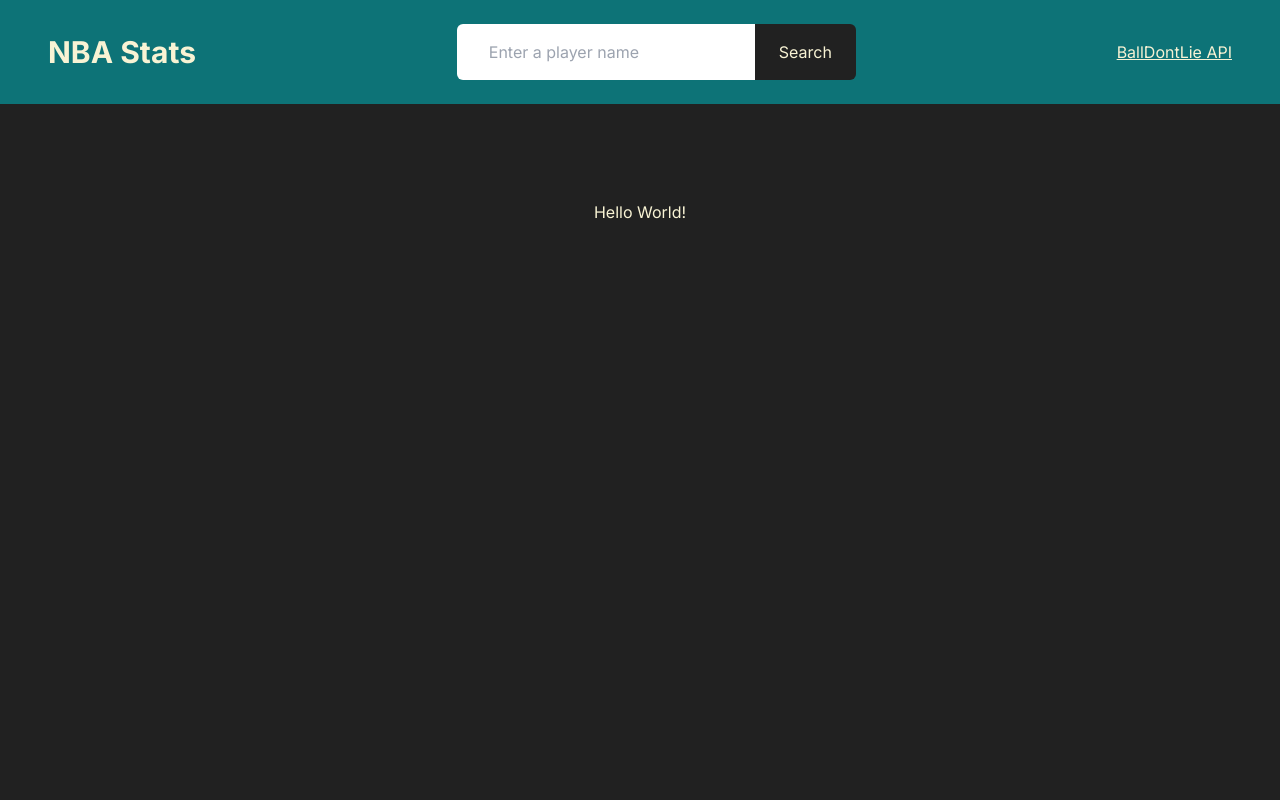
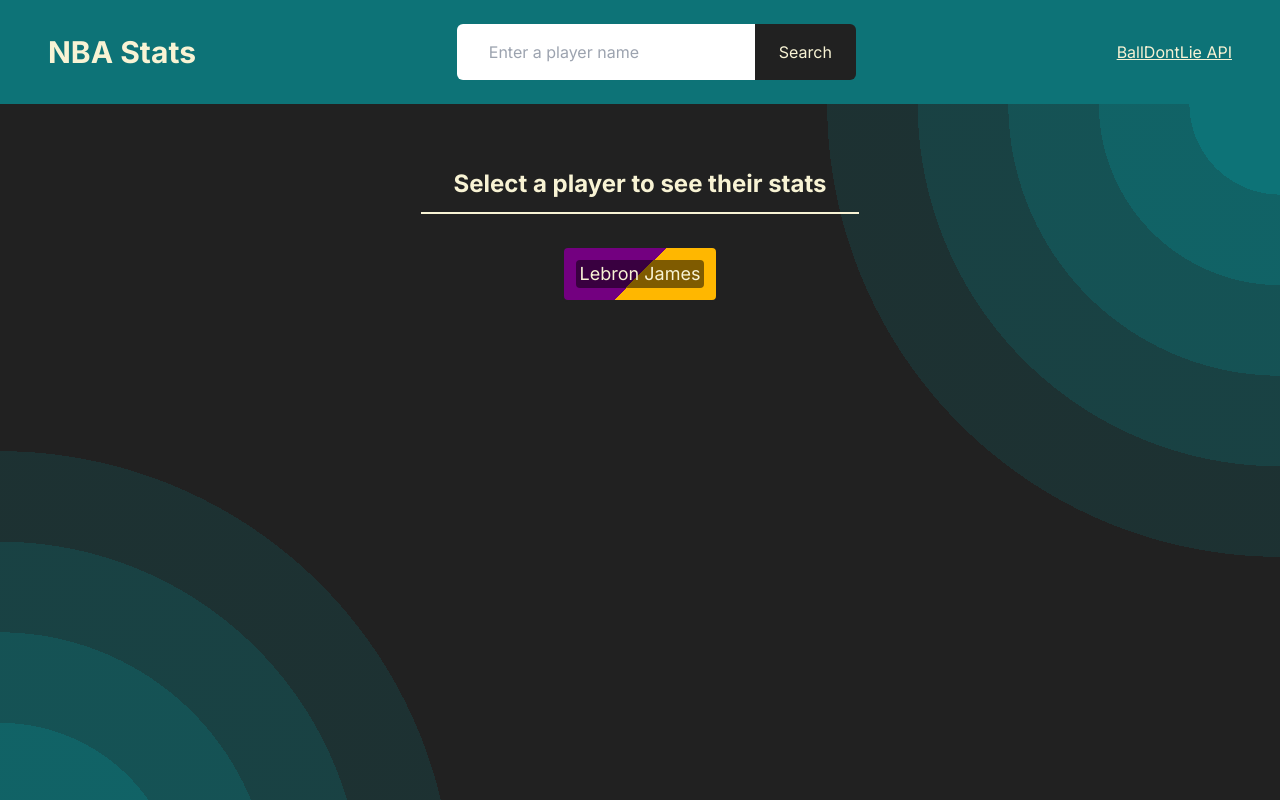
Before and after one commit to TurinoS/NBA-Players-Stats, a Next.js app: page / in a window 1280 px wide. Shown: the top 800 px of the page. Built offline with nearby package versions, Linux system fonts and the light colour scheme.

Commit message:
feat: criada section onde se lista os resultados da busca

```diff
--- a/package.json
+++ b/package.json
@@ -16,6 +16,7 @@
     "eslint": "8.47.0",
     "eslint-config-next": "13.4.17",
     "next": "13.4.17",
+    "polished": "^4.2.2",
     "postcss": "8.4.28",
     "react": "18.2.0",
     "react-dom": "18.2.0",
--- a/src/app/globals.css
+++ b/src/app/globals.css
@@ -7,11 +7,37 @@
   --first: #0D7377;
   --second: #F8F3D4;
   --third: #f62a2a;
+  --bg-fade2: rgba(13, 115, 119, 0.8);
+  --bg-fade3: rgba(13, 115, 119, 0.6);
+  --bg-fade4: rgba(13, 115, 119, 0.4);
+  --bg-fade5: rgba(13, 115, 119, 0.2);
+  --bg-fade6: rgba(13, 115, 119, 0);
+}
+
+main {
+  color: var(--second);
+  background:
+    radial-gradient(circle at top right,
+      var(--first) 0%, var(--first) 6%,
+      var(--bg-fade2) 6%, var(--bg-fade2) 12%,
+      var(--bg-fade3) 12%, var(--bg-fade3) 18%,
+      var(--bg-fade4) 18%, var(--bg-fade4) 24%,
+      var(--bg-fade5) 24%, var(--bg-fade5) 30%,
+      var(--bg-fade6) 30%
+    ),
+    radial-gradient(circle at bottom left,
+      var(--first) 0%, var(--first) 6%,
+      var(--bg-fade2) 6%, var(--bg-fade2) 12%,
+      var(--bg-fade3) 12%, var(--bg-fade3) 18%,
+      var(--bg-fade4) 18%, var(--bg-fade4) 24%,
+      var(--bg-fade5) 24%, var(--bg-fade5) 30%,
+      var(--bg-fade6) 30%
+    )
 }
 
 body {
+  background-color: var(--bg);
   color: var(--second);
-  background-color: var(--bg);
 }
 
 a:hover {
--- a/src/app/page.tsx
+++ b/src/app/page.tsx
@@ -1,8 +1,9 @@
+import PlayerSelectorList from "@/components/PlayerSelectorList";
 
 export default function Home() {
   return (
-    <main className="flex min-h-screen flex-col items-center justify-between p-24">
-      <h1>Hello World!</h1>
+    <main>
+      <PlayerSelectorList color1="#730080" color2="#ffb700" />
     </main>
   )
 }
--- /dev/null
+++ b/src/components/PlayerSelectorCard.tsx
@@ -0,0 +1,32 @@
+import { shade } from "polished";
+
+interface PlayersSectionProps {
+  color1: string;
+  color2: string;
+}
+
+export default function PlayerSelectorCard({
+  color1,
+  color2,
+}: PlayersSectionProps) {
+  return (
+    <div
+      className="p-3 border-2 border-solid border-[var(--bg)] rounded-md cursor-pointer transition duration-350 hover:border-[var(--first)]"
+      style={{
+        backgroundImage: `linear-gradient(135deg, ${color1} 50%, ${color2} 50%)`,
+      }}
+    >
+      <p
+        className="px-1 rounded text-lg"
+        style={{
+          backgroundImage: `linear-gradient(135deg, ${shade(
+            0.5,
+            color1
+          )} 50%, ${shade(0.5, color2)} 50%)`,
+        }}
+      >
+        Lebron James
+      </p>
+    </div>
+  );
+}
--- /dev/null
+++ b/src/components/PlayerSelectorList.tsx
@@ -0,0 +1,20 @@
+import PlayerSelectorCard from "./PlayerSelectorCard";
+
+interface PlayersSectionProps {
+  color1: string;
+  color2: string;
+}
+
+export default function PlayerSelectorList({
+  color1,
+  color2,
+}: PlayersSectionProps) {
+  return (
+    <section className="flex min-h-screen flex-col items-center gap-8 p-16">
+      <h2 className="px-8 text-2xl font-bold pb-3 border-b-2 border-[var(--second)]">
+        Select a player to see their stats
+      </h2>
+      <PlayerSelectorCard color1={color1} color2={color2} />
+    </section>
+  );
+}
```
Also changed, not shown: 2 other files (tests, documents, lock files or other folders).
